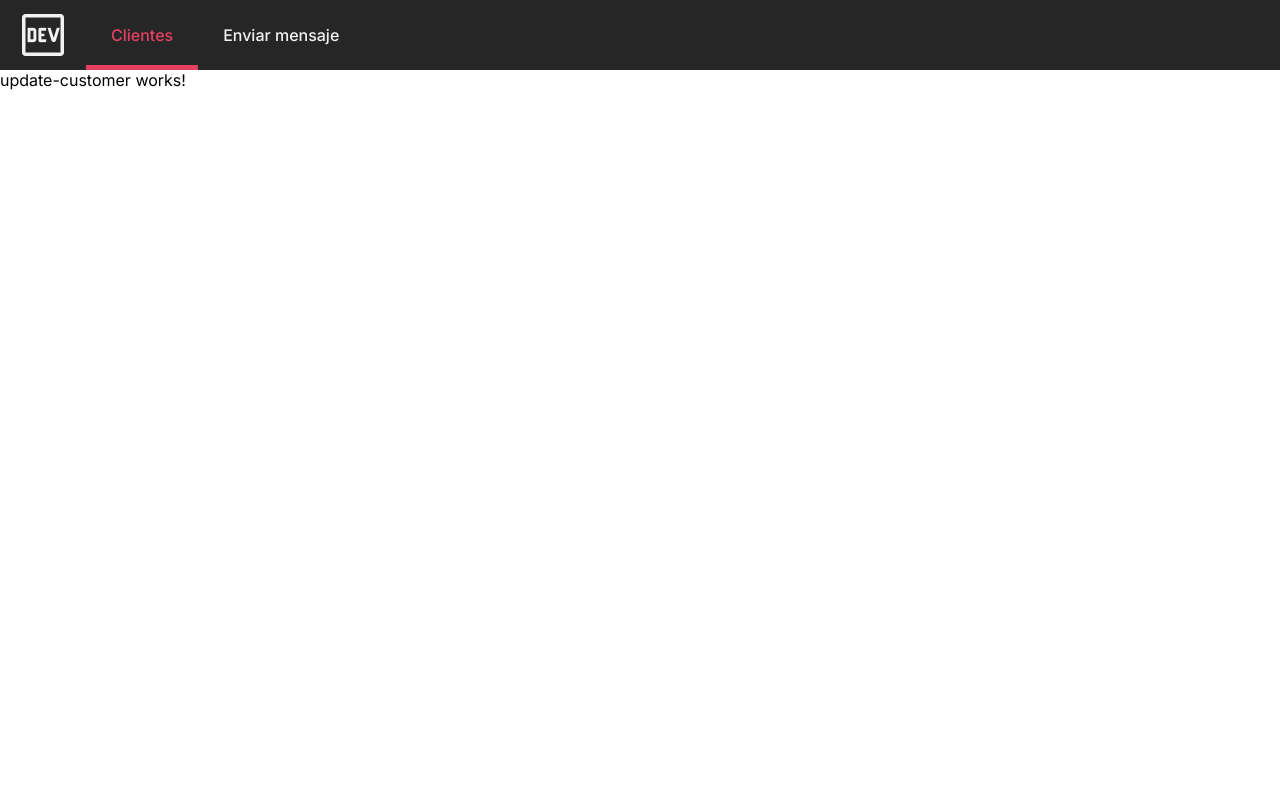
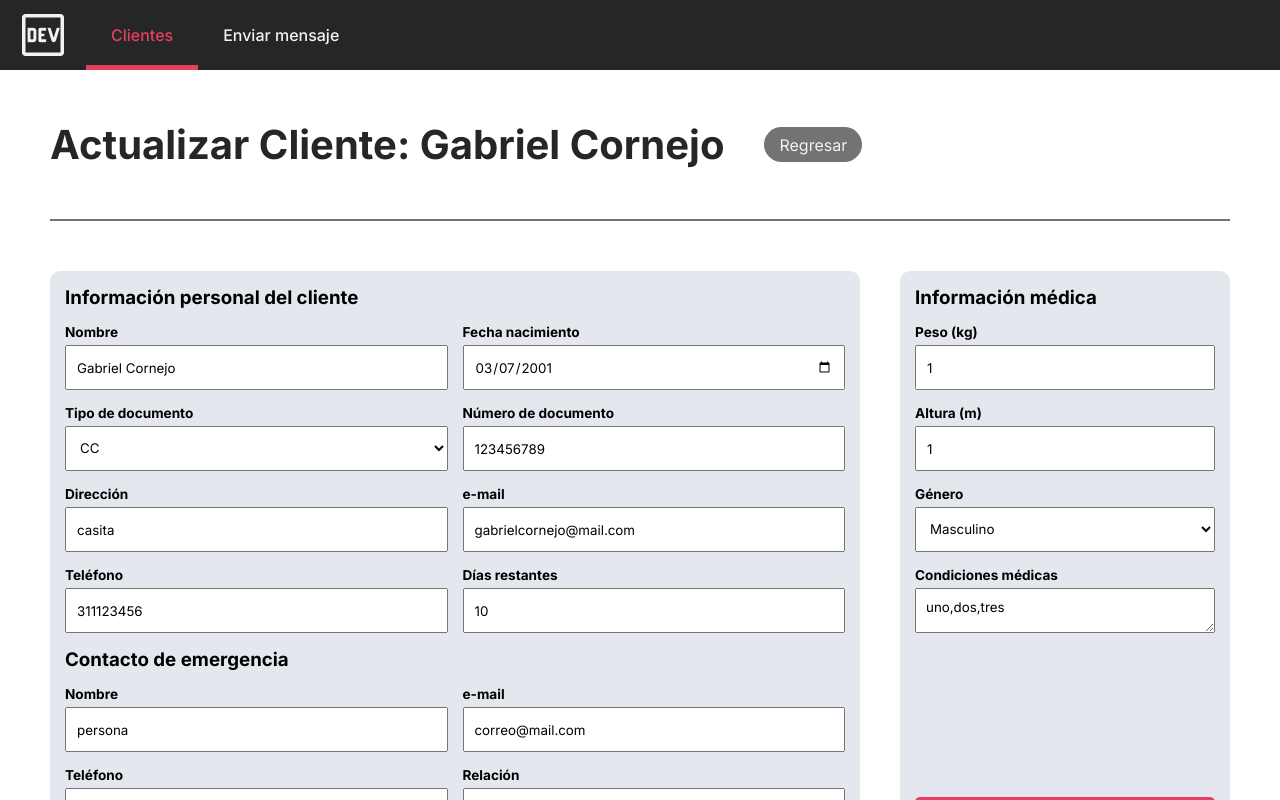
Before and after one commit to Shaamelo/frontend-fitcrm, an Angular app: page /customers/update/1 in a window 1280 px wide. Built offline with nearby package versions, Linux system fonts and the light colour scheme.

Commit message:
Update customer form

```diff
--- a/src/app/components/customers/customer/customer.component.html
+++ b/src/app/components/customers/customer/customer.component.html
@@ -8,10 +8,18 @@
     </p>
   </div>
   <div class="icons">
-    <span class="material-symbols-outlined info" title="Más información">
+    <span
+      [routerLink]="['/customers', 'details', customer.id]"
+      class="material-symbols-outlined info"
+      title="Más información"
+    >
       info
     </span>
-    <span class="material-symbols-outlined edit" title="Editar cliente">
+    <span
+      [routerLink]="['/customers', 'update', customer.id]"
+      class="material-symbols-outlined edit"
+      title="Editar cliente"
+    >
       edit
     </span>
     <span class="material-symbols-outlined delete" title="Eliminar cliente">
--- a/src/app/components/customers/update-customer/update-customer.component.html
+++ b/src/app/components/customers/update-customer/update-customer.component.html
@@ -1 +1,126 @@
-<p>update-customer works!</p>
+<div class="container">
+  <div class="title">
+    <h1>Actualizar Cliente: {{ customerName }}</h1>
+    <a routerLink="/customers" class="big-button back-button">Regresar</a>
+  </div>
+  <hr />
+  <form class="customerForm" [formGroup]="form" (ngSubmit)="updateCustomer()">
+    <div class="personalData">
+      <h3>Información personal del cliente</h3>
+      <span></span>
+      <div class="labeledInput">
+        <label>Nombre</label>
+        <input type="text" placeholder="Nombre" formControlName="name" />
+      </div>
+      <div class="labeledInput">
+        <label>Fecha nacimiento</label>
+        <input type="date" formControlName="birthDate" />
+      </div>
+      <div class="labeledInput">
+        <label for="">Tipo de documento</label>
+        <select id="documentType" formControlName="documentType">
+          <option value="CC">CC</option>
+          <option value="TI">TI</option>
+        </select>
+      </div>
+      <div class="labeledInput">
+        <label for="">Número de documento</label>
+        <input
+          type="text"
+          placeholder="Número documento"
+          formControlName="documentNumber"
+        />
+      </div>
+      <div class="labeledInput">
+        <label for="">Dirección</label>
+        <input type="text" placeholder="Dirección" formControlName="address" />
+      </div>
+      <div class="labeledInput">
+        <label for="">e-mail</label>
+        <input
+          type="email"
+          placeholder="Correo electrónico"
+          formControlName="email"
+        />
+      </div>
+      <div class="labeledInput">
+        <label for="">Teléfono</label>
+        <input type="number" placeholder="Telefono" formControlName="phone" />
+      </div>
+      <div class="labeledInput">
+        <label for="">Días restantes</label>
+        <input
+          type="number"
+          placeholder="Días restantes"
+          formControlName="remainingDays"
+        />
+      </div>
+      <h3>Contacto de emergencia</h3>
+      <span></span>
+      <div class="labeledInput">
+        <label for="">Nombre </label>
+        <input
+          type="text"
+          placeholder="Nombre"
+          formControlName="emergencyName"
+        />
+      </div>
+      <div class="labeledInput">
+        <label for="">e-mail</label>
+        <input
+          type="text"
+          placeholder="Correo electrónico"
+          formControlName="emergencyEmail"
+        />
+      </div>
+      <div class="labeledInput">
+        <label for="">Teléfono</label>
+        <input
+          type="text"
+          placeholder="Telefono"
+          formControlName="emergencyPhone"
+        />
+      </div>
+      <div class="labeledInput">
+        <label for="">Relación</label>
+        <input
+          type="text"
+          placeholder="Relación"
+          formControlName="emergencyRelationship"
+        />
+      </div>
+    </div>
+    <div class="medicalInfo">
+      <div class="medicalContainer">
+        <h3>Información médica</h3>
+        <div class="labeledInput">
+          <label for="">Peso (kg)</label>
+          <input type="number" placeholder="Peso" formControlName="weight" />
+        </div>
+        <div class="labeledInput">
+          <label for="">Altura (m)</label>
+          <input type="number" placeholder="Altura" formControlName="height" />
+        </div>
+        <div class="labeledInput">
+          <label for="">Género</label>
+          <select id="" formControlName="gender">
+            <option value="M">Masculino</option>
+            <option value="F">Femenino</option>
+            <option value="xd">otro</option>
+          </select>
+        </div>
+        <div class="labeledInput">
+          <label for="">Condiciones médicas</label>
+          <textarea
+            rows="6"
+            placeholder="Condiciones médicas"
+            formControlName="diseases"
+          ></textarea>
+        </div>
+      </div>
+      <button type="submit" [disabled]="form.invalid">
+        ACTUALIZAR CLIENTE
+      </button>
+    </div>
+  </form>
+</div>
--- a/src/app/components/customers/update-customer/update-customer.component.ts
+++ b/src/app/components/customers/update-customer/update-customer.component.ts
@@ -1,10 +1,99 @@
-import { Component } from '@angular/core';
+import { Component, OnInit } from '@angular/core';
+import { FormBuilder, FormGroup, Validators } from '@angular/forms';
+import { ActivatedRoute } from '@angular/router';
+import { CustomerService } from 'src/app/services/customer.service';
+import { Customer } from 'src/app/types/Customer';
 
 @Component({
   selector: 'app-update-customer',
   templateUrl: './update-customer.component.html',
-  styleUrls: ['./update-customer.component.sass']
+  styleUrls: ['./update-customer.component.sass'],
 })
-export class UpdateCustomerComponent {
+export class UpdateCustomerComponent implements OnInit {
+  id: string | null;
+  form: FormGroup;
+  customerName: string = '';
 
+  constructor(
+    private fb: FormBuilder,
+    private customersService: CustomerService,
+    private aRoute: ActivatedRoute
+  ) {
+    this.id = this.aRoute.snapshot.paramMap.get('id');
+    this.form = this.fb.group({
+      name: ['', Validators.required],
+      documentType: ['', Validators.required],
+      documentNumber: ['', Validators.required],
+      birthDate: ['', Validators.required],
+      address: ['', Validators.required],
+      email: ['', Validators.required],
+      phone: ['', Validators.required],
+      remainingDays: ['', Validators.required],
+      emergencyName: ['', Validators.required],
+      emergencyEmail: ['', Validators.required],
+      emergencyPhone: ['', Validators.required],
+      emergencyRelationship: ['', Validators.required],
+      weight: ['', Validators.required],
+      height: ['', Validators.required],
+      gender: ['', Validators.required],
+      diseases: ['', Validators.required],
+    });
+  }
+  ngOnInit(): void {
+    this.getCustomerInfo();
+  }
+  getCustomerInfo() {
+    if (this.id !== null) {
+      const customerInfo = this.customersService.getCustomerInfo(this.id);
+      this.customerName = customerInfo.name;
+
+      this.form.setValue({
+        name: customerInfo.name,
+        documentType: customerInfo.documentType,
+        documentNumber: customerInfo.documentNumber,
+        birthDate: customerInfo.birthDate.slice(0, 10),
+        address: customerInfo.address,
+        email: customerInfo.email,
+        phone: customerInfo.phone,
+        remainingDays: customerInfo.remainingDays,
+        emergencyName: customerInfo.emergencyContact.name,
+        emergencyEmail: customerInfo.emergencyContact.email,
+        emergencyPhone: customerInfo.emergencyContact.phone,
+        emergencyRelationship: customerInfo.emergencyContact.relationship,
+        weight: customerInfo.medicInformation.weight,
+        height: customerInfo.medicInformation.height,
+        gender: customerInfo.medicInformation.gender,
+        diseases: customerInfo.medicInformation.diseases,
+      });
+    }
+  }
+
+  updateCustomer() {
+    console.log(this.form);
+    const customer: Customer = {
+      name: this.form.get('name')?.value,
+      documentType: this.form.get('documentType')?.value,
+      documentNumber: this.form.get('documentNumber')?.value,
+      birthDate: this.form.get('birthDate')?.value,
+      address: this.form.get('address')?.value,
+      email: this.form.get('email')?.value,
+      phone: this.form.get('phone')?.value,
+      remainingDays: this.form.get('remainingDays')?.value,
+      emergencyContact: {
+        name: this.form.get('emergencyName')?.value,
+        email: this.form.get('emergencyEmail')?.value,
+        phone: this.form.get('emergencyPhone')?.value,
+        relationship: this.form.get('emergencyRelationship')?.value,
+      },
+      medicInformation: {
+        weight: this.form.get('weight')?.value,
+        height: this.form.get('height')?.value,
+        gender: this.form.get('gender')?.value,
+        diseases: [this.form.get('diseases')?.value],
+      },
+    };
+    alert('wuu usuario actualizado');
+    console.log(customer);
+    this.form.reset();
+  }
 }
--- a/src/app/services/customer.service.ts
+++ b/src/app/services/customer.service.ts
@@ -22,7 +22,7 @@ export class CustomerService {
       name: 'Gabriel Cornejo',
       documentType: 'CC',
       documentNumber: '123456789',
-      birthDate: new Date('2001-03-07').toISOString(),
+      birthDate: new Date('2001-03-07').toISOString().slice(0, 10),
       age: 22,
       address: 'casita',
       email: 'gabrielcornejo@mail.com',
@@ -37,7 +37,7 @@ export class CustomerService {
       medicInformation: {
         weight: 1,
         height: 1,
-        gender: 'H',
+        gender: 'M',
         diseases: ['uno', 'dos', 'tres'],
       },
     };
@@ -65,7 +65,7 @@ export class CustomerService {
         medicInformation: {
           weight: 1,
           height: 1,
-          gender: 'H',
+          gender: 'M',
           diseases: ['uno', 'dos', 'tres'],
         },
       },
@@ -89,7 +89,7 @@ export class CustomerService {
         medicInformation: {
           weight: 1,
           height: 1,
-          gender: 'H',
+          gender: 'M',
           diseases: ['uno', 'dos', 'tres'],
         },
       },
```
